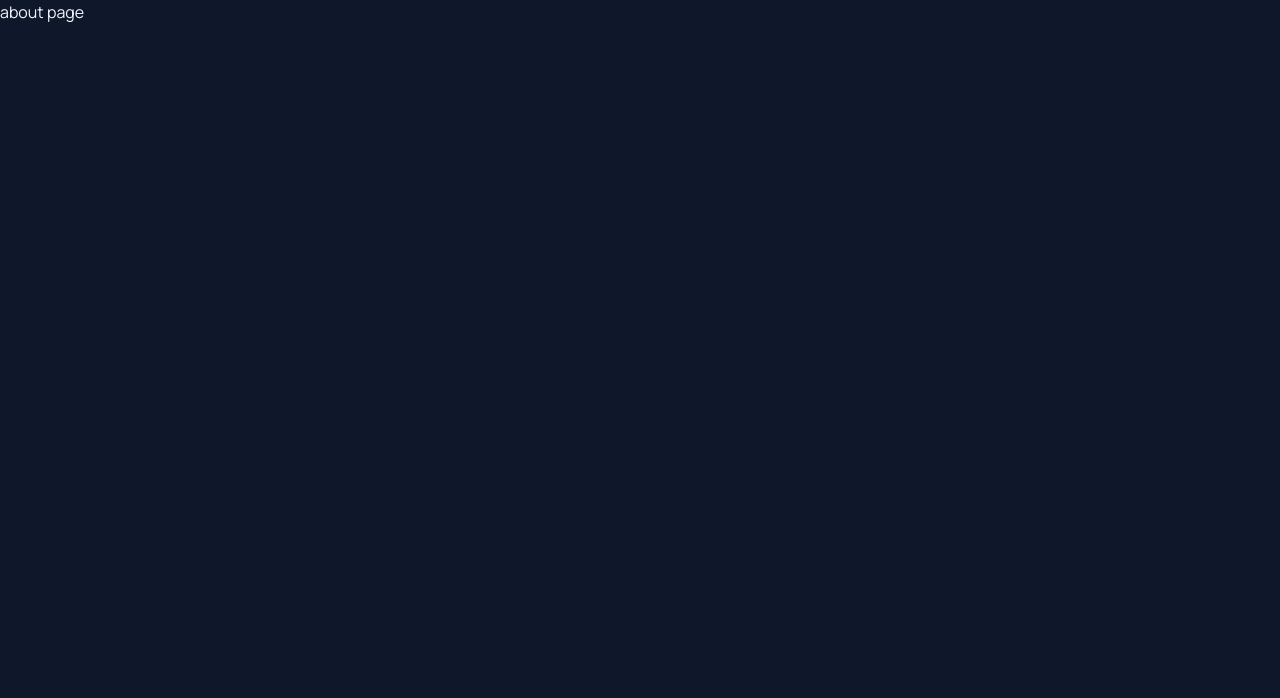
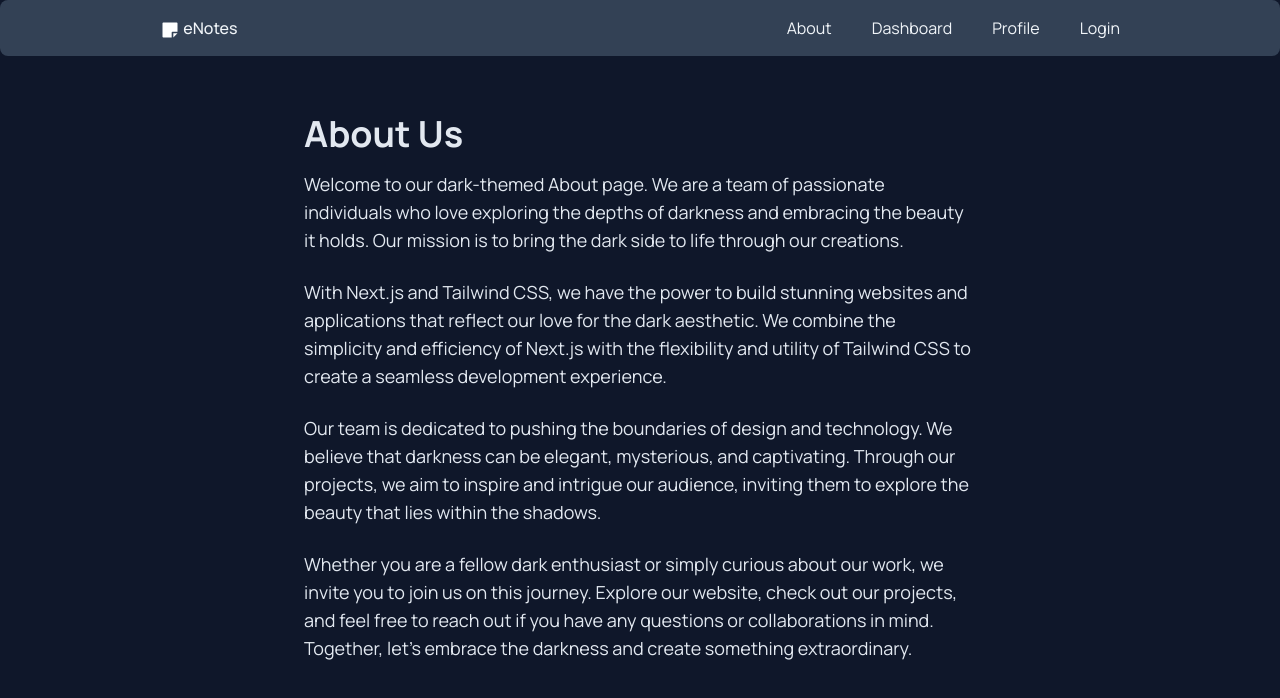
Before and after one commit to yashvdhakad/e-notes, a Next.js app: page /about in a window 1280 px wide. Shown: the top 698 px of the page. Built offline with nearby package versions, Linux system fonts and the light colour scheme.

Commit message:
few more pages added

```diff
--- a/app/about/page.js
+++ b/app/about/page.js
@@ -1,8 +1,27 @@
-import React from 'react'
+import Nav from '../components/Nav'
 
 const page = () => {
   return (
-    <div>about page</div>
+    <>
+    <Nav/>
+    <div className="bg-slate-900 text-slate-200 h-screen flex items-center justify-center">
+      <div className="max-w-2xl">
+        <h1 className="text-4xl font-bold mb-4">About Us</h1>
+        <p className="text-lg mb-6">
+          Welcome to our dark-themed About page. We are a team of passionate individuals who love exploring the depths of darkness and embracing the beauty it holds. Our mission is to bring the dark side to life through our creations.
+        </p>
+        <p className="text-lg mb-6">
+          With Next.js and Tailwind CSS, we have the power to build stunning websites and applications that reflect our love for the dark aesthetic. We combine the simplicity and efficiency of Next.js with the flexibility and utility of Tailwind CSS to create a seamless development experience.
+        </p>
+        <p className="text-lg mb-6">
+          Our team is dedicated to pushing the boundaries of design and technology. We believe that darkness can be elegant, mysterious, and captivating. Through our projects, we aim to inspire and intrigue our audience, inviting them to explore the beauty that lies within the shadows.
+        </p>
+        <p className="text-lg mb-6">
+          Whether you are a fellow dark enthusiast or simply curious about our work, we invite you to join us on this journey. Explore our website, check out our projects, and feel free to reach out if you have any questions or collaborations in mind. Together, let's embrace the darkness and create something extraordinary.
+        </p>
+      </div>
+    </div>
+    </>
   )
 }
 
--- a/app/components/Main.jsx
+++ b/app/components/Main.jsx
@@ -7,7 +7,7 @@ import { NoteContext } from "../context/noteContext"
 import { Toaster } from 'react-hot-toast'
 
 const Main = () => {
-    const { initialNote, tags, notes, setNotes, editToggle, setEditToggle, addNoteAPI, deleteAllNoteAPI, getNoteAPI, deleteNoteAPI, updateNoteAPI, newNote, setNewNote, user, loggedInUser } = useContext(NoteContext)
+    const { initialNote, tags, notes, setNotes, editToggle, setEditToggle, addNoteAPI, deleteAllNoteAPI, getNoteAPI, deleteNoteAPI, updateNoteAPI, newNote, setNewNote, userProfileData } = useContext(NoteContext)
 
     useEffect(() => {
         getNoteAPI()
@@ -32,7 +32,7 @@ const Main = () => {
             <section className="font-bold"><Toaster /></section>
             {/* Input */}
             <section className='h-full lg:pt-40 py-20 lg:px-0 flex flex-col justify-start items-center space-y-6 text-xl'>
-                <p className="text-slate-400">Welcome {loggedInUser}! Happy e-Noting.</p>
+                <p className="text-slate-400">Welcome {userProfileData.name}! Happy e-Noting.</p>
 
                 {/* title */}
                 <input id="title" onChange={onChangeHandler} className='w-full py-3 px-6 bg-transparent border border-slate-600 rounded-lg placeholder:text-slate-200/60 focus:outline-none' type="text" name="title" placeholder="Title" value={initialNote.title} />
--- a/app/context/noteContext.jsx
+++ b/app/context/noteContext.jsx
@@ -13,10 +13,9 @@ const ContextProvider = ({ children }) => {
   const [editToggle, setEditToggle] = useState(true)
   const [newNote, setNewNote] = useState([{ title: "", description: "", tag: [] }])
 
-  // TODO: add loading state, component and buttons disable validations etc.
+  // TODO: add loading state, loader, component and buttons disable validations, filters in notes etc.
 
   const user = {};
-  const [loggedInUser, setLoggedInUser] = useState("")
   const router = useRouter();
 
   const [userProfileData, setUserProfileData] = useState({})
@@ -77,7 +76,6 @@ const ContextProvider = ({ children }) => {
   const signupAPI = async () => {
     try {
       const response = await axios.post("/api/users/sign-up", user)
-      setLoggedInUser(response.data.newUser.name)
       response.data.success ? toast.success(response.data.message, { position: "bottom-center" }) && router.push("/login") : toast.error(response.data.message, { position: "bottom-center" })
     } catch (error) {
       toast.error(error.message, { position: "bottom-center" })
@@ -88,8 +86,6 @@ const ContextProvider = ({ children }) => {
   const loginAPI = async () => {
     try {
       const response = await axios.post("/api/users/login", user)
-      // setLoggedInUser(response.cookies)
-      // console.log(response)
       response.data.success ? toast.success(response.data.message, { position: "bottom-center" }) && router.push("/dashboard") : toast.error(response.data.message, { position: "bottom-center" })
     } catch (error) {
       toast.error(error.message, { position: "bottom-center" })
@@ -118,7 +114,7 @@ const ContextProvider = ({ children }) => {
   }
 
   return (
-    <NoteContext.Provider value={{ initialNote, tags, notes, setNotes, editToggle, setEditToggle, addNoteAPI, deleteAllNoteAPI, getNoteAPI, deleteNoteAPI, updateNoteAPI, newNote, setNewNote, user, loggedInUser, signupAPI, loginAPI, logoutAPI, profileAPI, userProfileData }}>
+    <NoteContext.Provider value={{ initialNote, tags, notes, setNotes, editToggle, setEditToggle, addNoteAPI, deleteAllNoteAPI, getNoteAPI, deleteNoteAPI, updateNoteAPI, newNote, setNewNote, user, signupAPI, loginAPI, logoutAPI, profileAPI, userProfileData }}>
       {children}
     </NoteContext.Provider>
   )
--- a/app/profile/page.jsx
+++ b/app/profile/page.jsx
@@ -5,6 +5,7 @@ import { NoteContext } from "../context/noteContext"
 import { Toaster } from 'react-hot-toast'
 import Image from "next/image";
 import dp from '../assets/dp.png'
+import Nav from '../components/Nav'
 
 const page = () => {
   const { userProfileData, profileAPI } = useContext(NoteContext)
@@ -15,13 +16,14 @@ const page = () => {
 
   return (
     <>
-      <div className="bg-slate-900 text-slate-100 min-h-screen">
+    <Nav/>
+      <div className="bg-slate-900 text-slate-100 min-h-screen mt-20">
         <main className="container mx-auto px-4 py-8">
           <h2 className="text-3xl font-bold mb-4">Welcome to the Dashboard!</h2>
 
           <div className="mt-8">
             <h3 className="text-xl font-bold mb-2">Profile</h3>
-            <div className="border border-slate-500 shadow rounded-lg p-4">
+            <div className="border border-slate-700 bg-slate-800 shadow rounded-lg p-4">
               <div className="flex items-center">
                 <Image
                   className="rounded-full"
@@ -48,7 +50,7 @@ const page = () => {
 
           <div className="mt-8">
             <h3 className="text-xl font-bold mb-2">Recent Activity</h3>
-            <ul className="border border-slate-500 shadow rounded-lg p-4">
+            <ul className="border border-slate-700 bg-slate-800 shadow rounded-lg p-4">
               <li className="flex items-center space-x-4">
                 <span className="bg-blue-500 rounded-full w-8 h-8"></span>
                 <p className="">John Doe logged in</p>
@@ -65,7 +67,7 @@ const page = () => {
           </div>
           <div className="mt-8">
             <h3 className="text-xl font-bold mb-2">Tasks</h3>
-            <ul className="border border-slate-500 shadow rounded-lg p-4">
+            <ul className="border border-slate-700 bg-slate-800 shadow rounded-lg p-4">
               <li className="flex items-center space-x-4">
                 <input type="checkbox" className="form-checkbox h-4 w-4 text-blue-500" />
                 <p className="">Complete the project proposal</p>
@@ -85,7 +87,7 @@ const page = () => {
         <footer className="bg-slate-900 text-slate-100 py-4">
           <div className="container mx-auto px-4">
             <p className="text-center">
-              &copy; {new Date().getFullYear()} My Dashboard. All rights reserved.
+              &copy; {new Date().getFullYear()} YD. All rights reserved.
             </p>
           </div>
         </footer>
```
Also changed, not shown: app/helpers/mailer.js (added).
